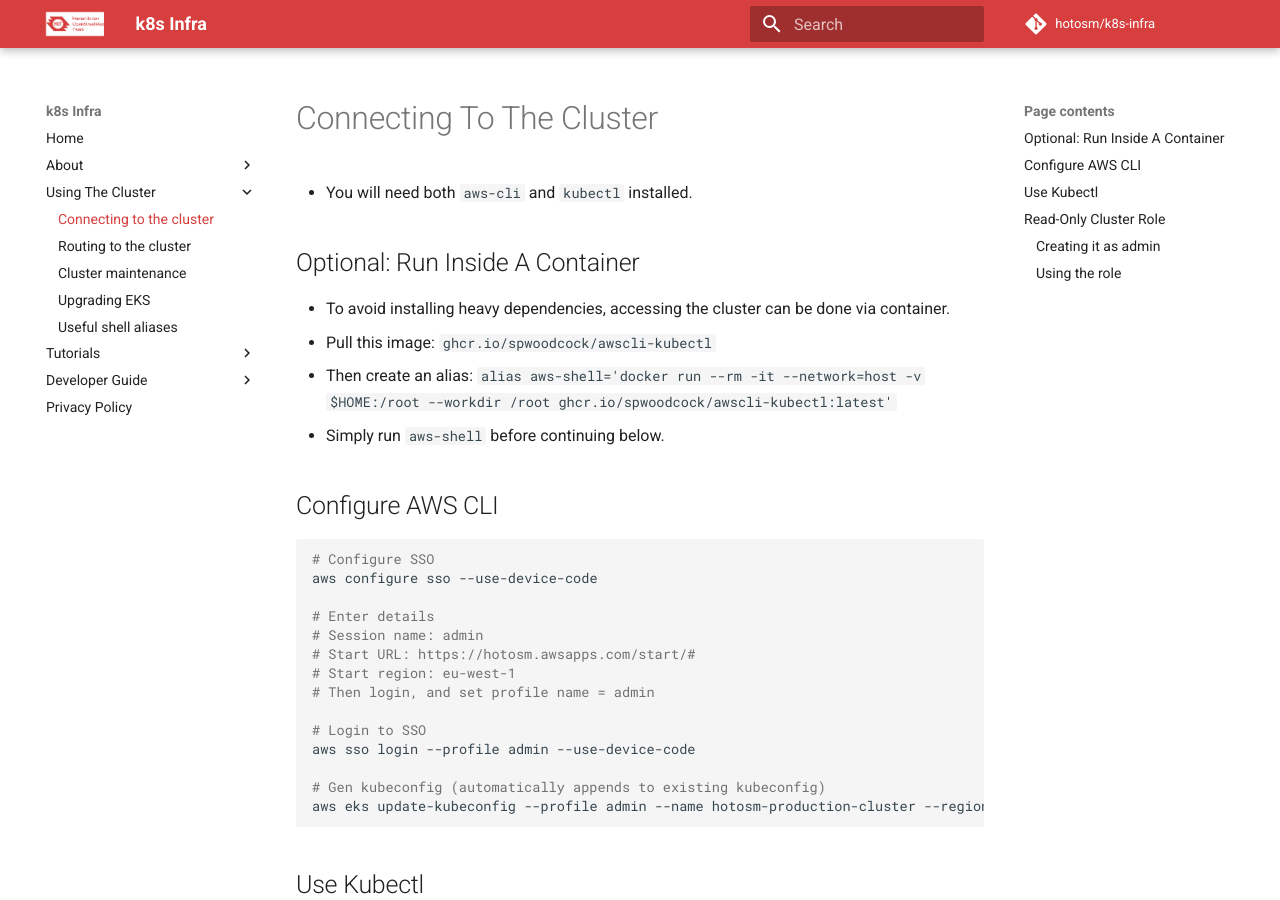
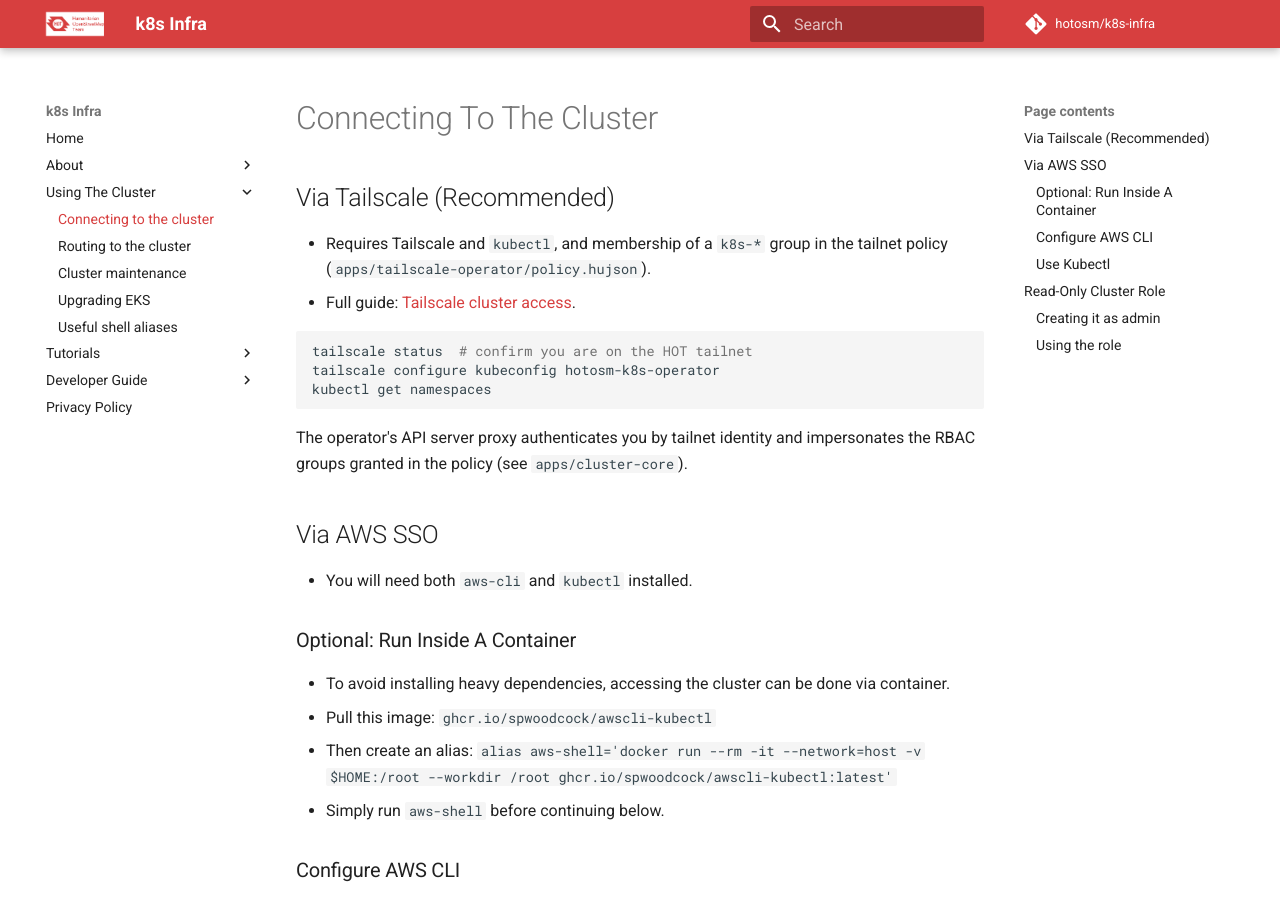
Before and after one commit to hotosm/k8s-infra, an MkDocs documentation site: the page built from docs/usage/connecting-to-cluster.md, in a window 1280 px wide and 900 px high. Built offline with MkDocs 1.6.1 and Material for MkDocs 9.7.7, drawn with Linux system fonts in a browser that asks for light colours; comment, search, counter and statistics services are not loaded.

Commit message:
docs: add info about using tailscale over aws cli connection

````diff
--- a/docs/usage/connecting-to-cluster.md
+++ b/docs/usage/connecting-to-cluster.md
@@ -1,8 +1,25 @@
 # Connecting To The Cluster
+
+## Via Tailscale (Recommended)
+
+- Requires Tailscale and `kubectl`, and membership of a `k8s-*` group
+  in the tailnet policy (`apps/tailscale-operator/policy.hujson`).
+- Full guide: [Tailscale cluster access](https://docs.hotosm.org/devops/tailscale-cluster-access/).
+
+```bash
+tailscale status  # confirm you are on the HOT tailnet
+tailscale configure kubeconfig hotosm-k8s-operator
+kubectl get namespaces
+```
+
+The operator's API server proxy authenticates you by tailnet identity and
+impersonates the RBAC groups granted in the policy (see `apps/cluster-core`).
+
+## Via AWS SSO
 
 - You will need both `aws-cli` and `kubectl` installed.
 
-## Optional: Run Inside A Container
+### Optional: Run Inside A Container
 
 - To avoid installing heavy dependencies, accessing the cluster can be
   done via container.
@@ -12,7 +29,7 @@
   `alias aws-shell='docker run --rm -it --network=host -v $HOME:/root --workdir /root ghcr.io/spwoodcock/awscli-kubectl:latest'`
 - Simply run `aws-shell` before continuing below.
 
-## Configure AWS CLI
+### Configure AWS CLI
 
 ```bash
 # Configure SSO
@@ -31,7 +48,7 @@ aws sso login --profile admin --use-device-code
 aws eks update-kubeconfig --profile admin --name hotosm-production-cluster --region us-east-1
 ```
 
-## Use Kubectl
+### Use Kubectl
 
 ```bash
 # If you are still logged in, ignore this step, otherwise
````
